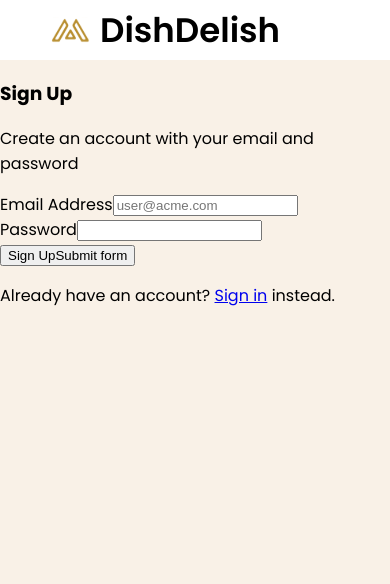
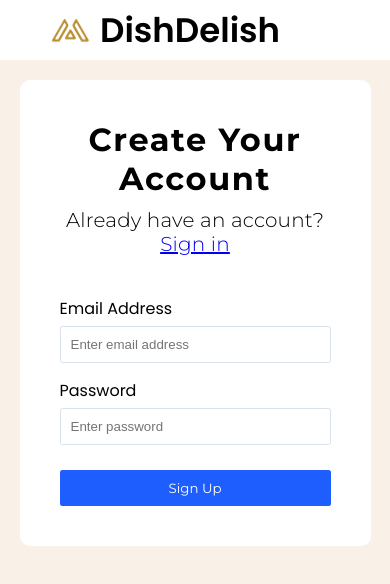
Before and after one commit to audsostrom/dishdelish, a Next.js app: page /register in a window 390 px wide. Shown: the top 584 px of the page. Built offline with nearby package versions, Linux system fonts and the light colour scheme.

Commit message:
now login and register page is stylized

```diff
--- a/app/globals.css
+++ b/app/globals.css
@@ -1,5 +1,5 @@
 @import url('https://fonts.googleapis.com/css2?family=Poppins:ital,wght@0,100;0,200;0,300;0,400;0,500;0,600;0,700;0,800;0,900;1,100;1,200;1,300;1,400;1,500;1,600;1,700;1,800;1,900&display=swap');
-
+@import url('https://fonts.googleapis.com/css2?family=Montserrat:ital,wght@0,100..900;1,100..900&display=swap');
 /* Don't remove */
 body {
    background-color: #F9F1E7; /* Beige color */
--- a/app/register/page.js
+++ b/app/register/page.js
@@ -3,6 +3,7 @@ import { Form } from '../../components/form/form';
 import { redirect } from 'next/navigation';
 import { createUser, getUser } from '../db';
 import { SubmitButton } from '../../components/submit-button/submit-button';
+import './register.css';
 
 export default function Register() {
   async function register(formData) {
@@ -21,24 +22,25 @@ export default function Register() {
   }
 
   return (
-    <div className="">
-      <div className="">
-        <div className="">
-          <h3 className="">Sign Up</h3>
-          <p className="">
-            Create an account with your email and password
-          </p>
+    <div className="register-container">
+      <div className='register-wrapper'>
+      <div className='register-header'>
+        Create Your Account
+
+        <div className="register-subheader">
+          {"Already have an account? "}
+          <Link href="/login">
+            Sign in
+          </Link>
         </div>
+
+      </div>
         <Form action={register}>
-          <SubmitButton>Sign Up</SubmitButton>
-          <p className="">
-            {'Already have an account? '}
-            <Link href="/login" className="">
-              Sign in
-            </Link>
-            {' instead.'}
-          </p>
+          <div className="register-button">
+            <SubmitButton>Sign Up</SubmitButton>
+          </div>
         </Form>
+
       </div>
     </div>
   );
--- /dev/null
+++ b/app/register/register.css
@@ -0,0 +1,42 @@
+.register-container {
+   display: flex;
+   flex-direction: column;
+   align-items: center;
+}
+.register-wrapper {
+   background: white;
+   margin-top: 10%;
+   padding: 40px;
+   border-radius: 10px;
+   font-family: 'Montserrat';
+}
+
+@media only screen and (max-width: 650px) {
+   .register-wrapper {
+      background: white;
+      margin-top: 10%;
+      padding: 40px;
+      border-radius: 10px;
+      font-family: 'Montserrat';
+      margin: 5%;
+   }
+
+}
+
+.register-header {
+   font-weight: 700;
+   letter-spacing: 0.05em;
+   text-align: center;
+   font-size: 32px;
+}
+.register-subheader {
+   font-weight: 300;
+   letter-spacing: 0.01em;
+   font-size: 20px;
+   margin-top: 10px;
+   margin-bottom: 40px;
+}
+
+.register-button {
+   margin-top: 10px;
+}
--- a/components/form/form.css
+++ b/components/form/form.css
@@ -0,0 +1,15 @@
+.email-input-wrapper, .password-input-wrapper {
+   display: flex;
+   flex-direction: column;
+   font-family: 'Poppins';
+
+}
+
+.input-box {
+   margin-top: 5px;
+   margin-bottom: 15px;
+   padding: 10px;
+   border-radius: 2.5px;
+   border: 1px solid #D9E1EC;
+   color: grey;
+}
--- a/components/form/form.js
+++ b/components/form/form.js
@@ -1,13 +1,14 @@
+import './form.css'
+
 export function Form({action,children}) {
   return (
     <form
       action={action}
       className=""
     >
-      <div>
+      <div className="email-input-wrapper">
         <label
           htmlFor="email"
-          className=""
         >
           Email Address
         </label>
@@ -15,16 +16,15 @@ export function Form({action,children}) {
           id="email"
           name="email"
           type="email"
-          placeholder="user@acme.com"
+          placeholder="Enter email address"
           autoComplete="email"
           required
-          className=""
+          className="input-box"
         />
       </div>
-      <div>
+      <div className='password-input-wrapper'>
         <label
           htmlFor="password"
-          className=""
         >
           Password
         </label>
@@ -32,8 +32,9 @@ export function Form({action,children}) {
           id="password"
           name="password"
           type="password"
+          placeholder="Enter password"
           required
-          className=""
+          className="input-box"
         />
       </div>
       {children}
--- a/components/submit-button/submit-button.css
+++ b/components/submit-button/submit-button.css
@@ -0,0 +1,12 @@
+.submit-button {
+   display: flex;
+   background-color: #1E5EFF;
+   border: none;
+   color: white;
+   font-family: 'Montserrat';
+   width: 100%;
+   border-radius:2.5px;
+   padding: 10px 20px;
+   text-align: center;
+   justify-content: center;
+}
--- a/components/submit-button/submit-button.js
+++ b/components/submit-button/submit-button.js
@@ -1,6 +1,9 @@
 'use client';
 
 import { useFormStatus } from 'react-dom';
+import Stack from '@mui/material/Stack';
+import { CircularProgress } from '@mui/material';
+import './submit-button.css';
 
 export function SubmitButton({ children }) {
   const { pending } = useFormStatus();
@@ -9,34 +12,14 @@ export function SubmitButton({ children }) {
     <button
       type={pending ? 'button' : 'submit'}
       aria-disabled={pending}
-      className="flex h-10 w-full items-center justify-center rounded-md border text-sm transition-all focus:outline-none"
+      className='submit-button'
     >
-      {children}
+      {!pending && children}
       {pending && (
-        <svg
-          className="animate-spin ml-2 h-4 w-4 text-black"
-          xmlns="http://www.w3.org/2000/svg"
-          fill="none"
-          viewBox="0 0 24 24"
-        >
-          <circle
-            className="opacity-25"
-            cx="12"
-            cy="12"
-            r="10"
-            stroke="currentColor"
-            strokeWidth="4"
-          />
-          <path
-            className="opacity-75"
-            fill="currentColor"
-            d="M4 12a8 8 0 018-8V0C5.373 0 0 5.373 0 12h4z"
-          />
-        </svg>
+        <Stack sx={{ color: 'white' }} direction="row">
+          <CircularProgress color="inherit"/>
+        </Stack>
       )}
-      <span aria-live="polite" className="sr-only" role="status">
-        {pending ? 'Loading' : 'Submit form'}
-      </span>
     </button>
   );
 }
```
Also changed, not shown: app/auth.config.js (+9 -5 lines), app/login/login.css (added, +41 -0 lines), app/login/page.js (+16 -15 lines), app/search-results/page.js (+9 -7 lines).
